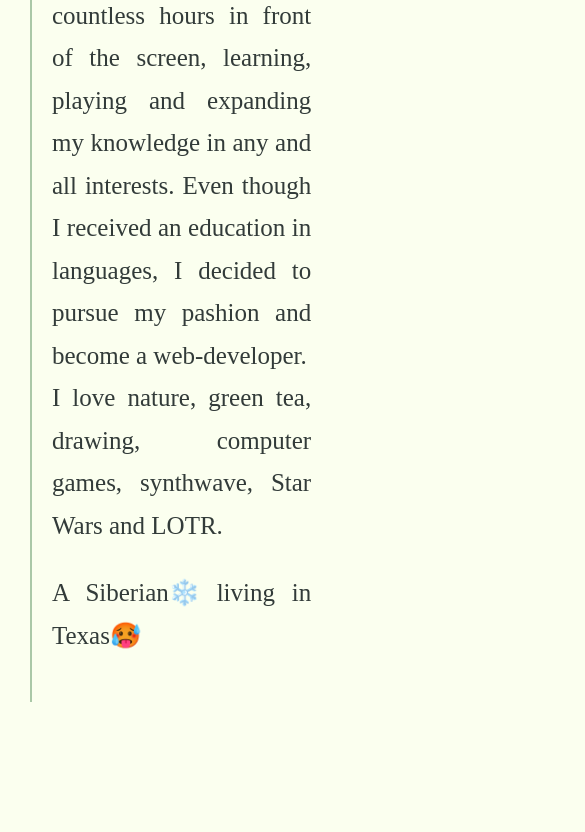
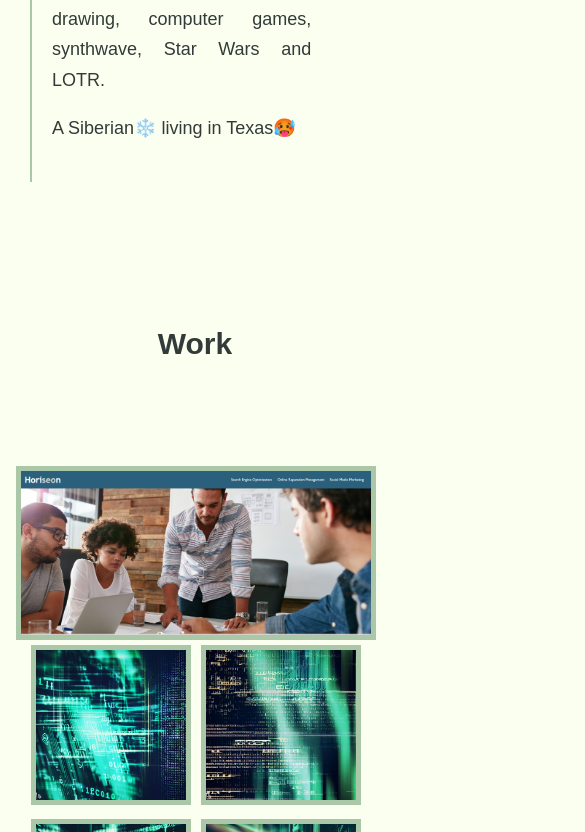
Before and after one commit to AlinaB108/alinab-personal-portfolio, a plain HTML site: page index.html in a window 390 px wide. Shown: the part 1168-2000 px from the top of the page, 585 px wide, since content can reach past the window. Drawn offline with Linux system fonts and the light colour scheme; a web font is replaced by a local one.

Commit message:
Added a font, some style on links, and @media in css

```diff
--- a/assets/style.css
+++ b/assets/style.css
@@ -1,6 +1,7 @@
 body {
   margin: 0;
   background-color: #fbffef;
+  font-family: 'Ysabeau Office', sans-serif;
 }
 /* Set margin:0 to remove default margin on the page */
 
@@ -29,6 +30,11 @@ nav a {
   text-decoration: underline;
 }
 
+nav a:hover {
+  color: #E3F2C1;
+  text-decoration: underline;
+}
+
 li {
   font-size: 25px;
   padding: 20px;
@@ -36,6 +42,7 @@ li {
 
 h1 {
   margin: 20px;
+  color: #61835e;
 }
 /* Header */
 
@@ -111,7 +118,6 @@ h2 {
   display: flex;
   justify-content: center;
   flex-wrap: wrap;
-  /* flex: 1; check if I need it or not*/
 }
 /* Added justify-content:center to place elements in the middle of the container */
 /* Added flex-wrap:wrap, so elements in .abstract-image class would move to another row when the size of the page is smaller */
@@ -138,6 +144,10 @@ h2 {
   color: #323b39;
 }
 
+.contact-me ul li a:hover {
+  color: #AAC8A7;
+}
+
 .resume {
   display: flex;
   justify-content: center;
@@ -147,3 +157,36 @@ h3 {
   color: #323b39;
   text-align: center;
 }
+
+@media screen and (max-width: 768px) {
+  #app-photo {
+    width: 550px;
+  }
+
+  p {
+    font-size: 22px;
+  }
+
+  #abstract-image {
+    width: 250px;
+  }
+}
+
+@media screen and (max-width: 480px) {
+  #app-photo {
+    width: 350px;
+  }
+
+  .portfolio-img {
+    width: 180px;
+    padding: 0;
+  }
+
+  p {
+    font-size: 18px;
+  }
+
+  #abstract-image {
+    width: 150px;
+  }
+}
--- a/index.html
+++ b/index.html
@@ -4,6 +4,9 @@
   <meta charset="UTF-8">
   <meta name="viewport" content="width=device-width, initial-scale=1.0">
   <link rel="stylesheet" href="assets/style.css">
+  <link rel="preconnect" href="https://fonts.googleapis.com">
+  <link rel="preconnect" href="https://fonts.gstatic.com" crossorigin>
+  <link href="https://fonts.googleapis.com/css2?family=Ysabeau+Office&display=swap" rel="stylesheet">
   <title>AlinaB Portfolio🌿</title>
 </head>
 <body>
@@ -14,7 +17,7 @@
         <li><a href="#about-me">About Me</a></li>
         <li><a href="#work">Work</a></li>
         <li><a href="#contact-me">Contact Me</a></li>
-        <li><a href="#">Resume</a></li>
+        <li><a href="#resume">Resume</a></li>
       </ul>
     </nav>
   </header>
```
